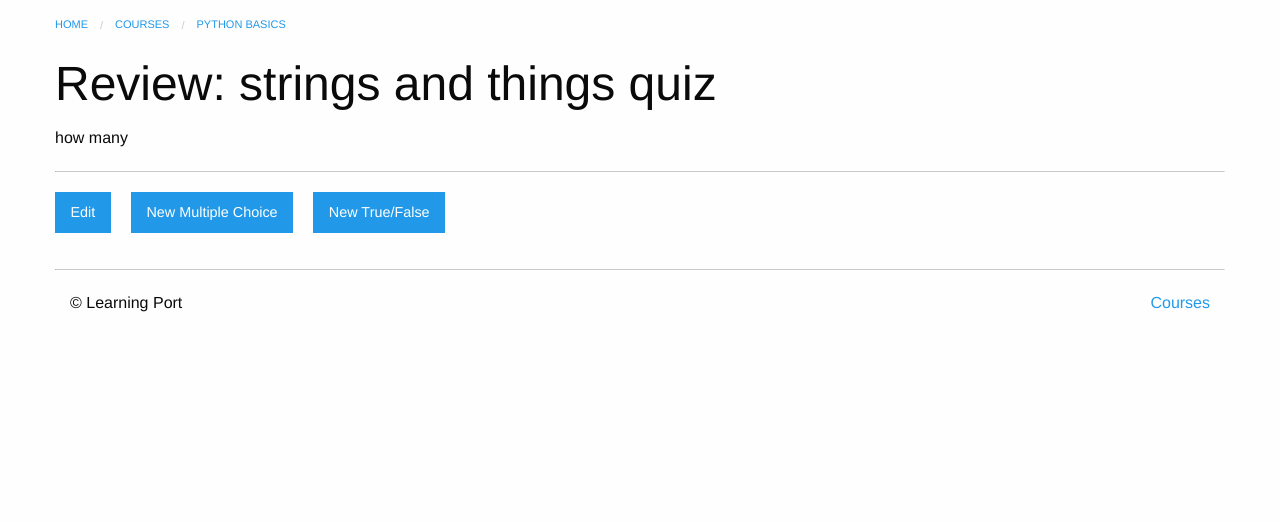
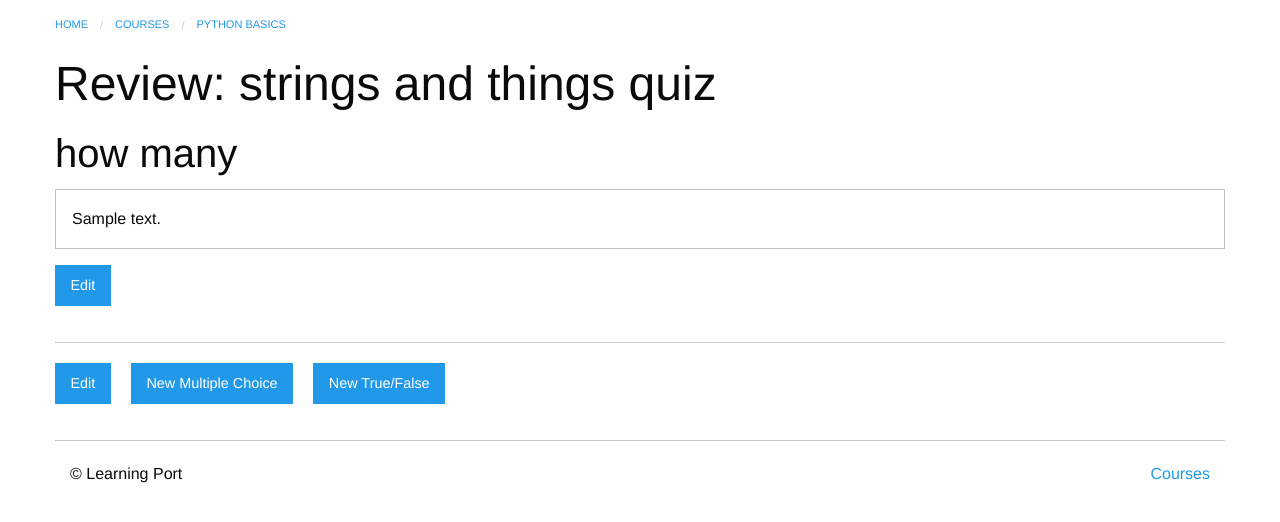
Before and after one commit to glennsvel90/learning_port, a Django app: a page that uses courses/templates/courses/quiz_detail.html in a window 1280 px wide. Shown: the part 54-576 px from the top of the page. Run offline with Django 3.2, Linux system fonts and the light colour scheme; a user stored in the database is signed in; data comes from the database, SQL or seed files in the repository; both versions use the stored data as it was after the commit; tables that the repository leaves empty hold one stand-in row (values such as "Sample post").

Commit message:
added edit question feature

```diff
--- a/courses/templates/courses/question_form.html
+++ b/courses/templates/courses/question_form.html
@@ -1,7 +1,7 @@
 {% extends "courses/layout.html" %}
 {% load course_extras %}
 
-{% block title %}New question for {{ quiz.title }} | {{ quiz.course.title }} {{ block.super }}{% endblock %}
+{% block title %}{{ form.instance.prompt|default:"New question" }} | {{ quiz.course.title }} {{ block.super }}{% endblock %}
 
 {% block breadcrumbs %}
     <li><a href="{% url 'courses:detail' pk=quiz.course.pk %}">{{ quiz.course.title }}</a></li>
@@ -11,7 +11,7 @@
 {% block content %}
     <div class="row columns">
     {{ block.super }}
-    <h1>Make a new question</h1>
+    <h1>{{ form.instnace.prompt|default:" Make a new question" }}</h1>
     <form method="POST" action="">
         {% csrf_token %}
         {{ form.as_p }}
--- a/courses/templates/courses/quiz_detail.html
+++ b/courses/templates/courses/quiz_detail.html
@@ -12,9 +12,22 @@
         <article>
             {{ block.super }}
             <h1>{{ step.title }}</h1>
-            {% for question in step.question_set.all %}
-                <p>{{ question.prompt }}</p>
-            {% endfor %}
+            <ul class="no-bullet">
+                {% for question in step.question_set.all %}
+                <li>
+                  <h2>{{ question.prompt }}</h2>
+                    {% for answer in question.answer_set.all %}
+                        <div class="callout">
+                          {{ answer.text}}
+                        </div>
+                    {% endfor %}
+                    {% if user.is_authenticated %}
+                    <a href="{% url 'courses:question_edit' quiz_pk=step.pk question_pk=question.pk %}" class="button">Edit</a>
+                    {% endif %}
+                </li>
+                {% endfor %}
+            </ul>
+
         </article>
         {% if user.is_authenticated %}
         <hr>
--- a/courses/urls.py
+++ b/courses/urls.py
@@ -14,5 +14,7 @@ urlpatterns = [
         name='quiz_edit'),
     url(r'(?P<quiz_pk>\d+)/create_question/(?P<question_type>mc|tf)/$',
         views.create_question, name='create_question'),
+    url(r'(?P<quiz_pk>\d+)/edit_question/(?P<question_pk>\d+)/$',
+        views.question_edit, name='question_edit'),
     url(r'(?P<pk>\d+)/$', views.course_detail, name='detail'),
 ]
--- a/courses/views.py
+++ b/courses/views.py
@@ -19,9 +19,9 @@ def course_detail(request, pk):
     steps = sorted(chain(course.text_set.all(), course.quiz_set.all()),
                    key=lambda step: step.order)
     return render(request, 'courses/course_detail.html', {
-            'course': course,
-            'steps': steps
-        })
+        'course': course,
+        'steps': steps
+    })
 
 
 def text_detail(request, course_pk, step_pk):
@@ -85,6 +85,29 @@ def create_question(request, quiz_pk, question_type):
             return HttpResponseRedirect(quiz.get_absolute_url())
 
     return render(request, 'courses/question_form.html', {
-            'quiz': quiz,
-            'form': form
+        'quiz': quiz,
+        'form': form
     })
+
+@login_required
+def question_edit(request, quiz_pk, question_pk):
+    question = get_object_or_404(models.Question, pk=question_pk, quiz_id=quiz_pk)
+
+    if hasattr(question, 'truefalsequestion'):
+        form_class = forms.TrueFalseQuestionForm
+    else:
+        form_class = forms.MultipleChoiceQuestionForm
+
+    form = form_class(instance=question)
+
+    if request.method == 'POST':
+        form = form_class(instance=question, data=request.POST)
+        if form.is_valid:
+            form.save()
+            messages.success(request, "Updated Question")
+            return HttpResponseRedirect(question.quiz.get_absolute_url())
+
+    return render(request, 'courses/question_form.html', {
+        'quiz':question.quiz,
+        'form': form,
+    })
```
Also changed, not shown: db.sqlite3.
